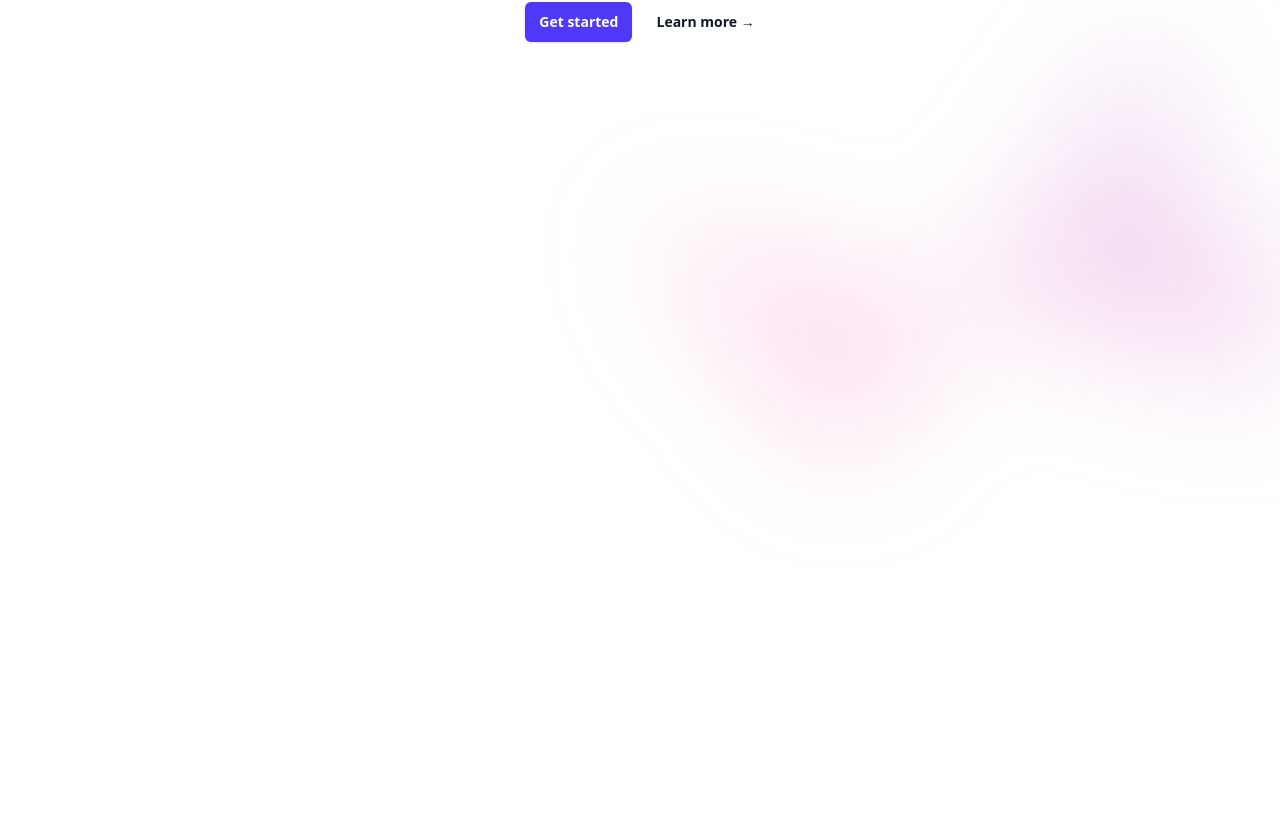
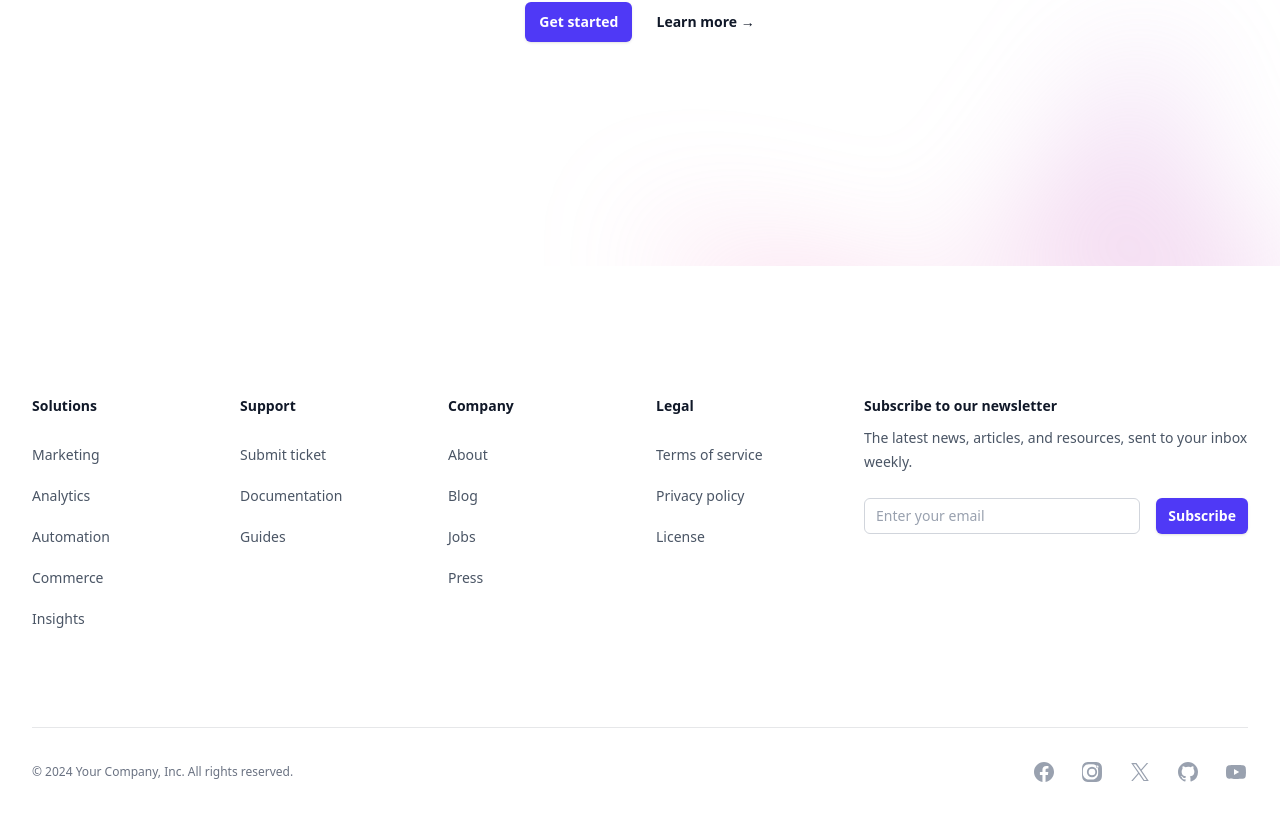
Before and after one commit to CodeWithKarol/scale-sail-app, an Angular app: page / in a window 1280 px wide. Shown: the part 622-1438 px from the top of the page. Before the commit the page ends 1086 px from the top, so only its background shows below. Built offline with nearby package versions, Linux system fonts and the light colour scheme.

Commit message:
Add footer component and update layout
Introduced a new Footer component with template and integrated it into the main app layout. Updated app module imports and enhanced the hero section's layout for better alignment and full viewport height.

```diff
--- a/src/app/app.html
+++ b/src/app/app.html
@@ -3,5 +3,6 @@
   <main>
     <app-hero />
   </main>
+  <app-footer />
 </div>
 <router-outlet />
--- a/src/app/app.ts
+++ b/src/app/app.ts
@@ -2,10 +2,11 @@ import { Component, signal } from '@angular/core';
 import { RouterOutlet } from '@angular/router';
 import { Header } from './header/header';
 import { Hero } from './hero/hero';
+import { Footer } from './footer/footer';
 
 @Component({
   selector: 'app-root',
-  imports: [RouterOutlet, Header, Hero],
+  imports: [RouterOutlet, Header, Hero, Footer],
   templateUrl: './app.html',
   styleUrl: './app.css',
 })
--- /dev/null
+++ b/src/app/footer/footer.html
@@ -0,0 +1,161 @@
+<footer class="bg-white" aria-labelledby="footer-heading">
+  <h2 id="footer-heading" class="sr-only">Footer</h2>
+  <div class="mx-auto max-w-7xl px-6 pb-8 pt-16 sm:pt-24 lg:px-8 lg:pt-32">
+    <div class="xl:grid xl:grid-cols-3 xl:gap-8">
+      <div class="grid grid-cols-2 gap-8 xl:col-span-2">
+        <div class="md:grid md:grid-cols-2 md:gap-8">
+          <div>
+            <h3 class="text-sm/6 font-semibold text-gray-900">Solutions</h3>
+            <ul role="list" class="mt-6 space-y-4">
+              <li>
+                <a href="#" class="text-sm/6 text-gray-600 hover:text-gray-900">Marketing</a>
+              </li>
+              <li>
+                <a href="#" class="text-sm/6 text-gray-600 hover:text-gray-900">Analytics</a>
+              </li>
+              <li>
+                <a href="#" class="text-sm/6 text-gray-600 hover:text-gray-900">Automation</a>
+              </li>
+              <li>
+                <a href="#" class="text-sm/6 text-gray-600 hover:text-gray-900">Commerce</a>
+              </li>
+              <li>
+                <a href="#" class="text-sm/6 text-gray-600 hover:text-gray-900">Insights</a>
+              </li>
+            </ul>
+          </div>
+          <div class="mt-10 md:mt-0">
+            <h3 class="text-sm/6 font-semibold text-gray-900">Support</h3>
+            <ul role="list" class="mt-6 space-y-4">
+              <li>
+                <a href="#" class="text-sm/6 text-gray-600 hover:text-gray-900">Submit ticket</a>
+              </li>
+              <li>
+                <a href="#" class="text-sm/6 text-gray-600 hover:text-gray-900">Documentation</a>
+              </li>
+              <li>
+                <a href="#" class="text-sm/6 text-gray-600 hover:text-gray-900">Guides</a>
+              </li>
+            </ul>
+          </div>
+        </div>
+        <div class="md:grid md:grid-cols-2 md:gap-8">
+          <div>
+            <h3 class="text-sm/6 font-semibold text-gray-900">Company</h3>
+            <ul role="list" class="mt-6 space-y-4">
+              <li>
+                <a href="#" class="text-sm/6 text-gray-600 hover:text-gray-900">About</a>
+              </li>
+              <li>
+                <a href="#" class="text-sm/6 text-gray-600 hover:text-gray-900">Blog</a>
+              </li>
+              <li>
+                <a href="#" class="text-sm/6 text-gray-600 hover:text-gray-900">Jobs</a>
+              </li>
+              <li>
+                <a href="#" class="text-sm/6 text-gray-600 hover:text-gray-900">Press</a>
+              </li>
+            </ul>
+          </div>
+          <div class="mt-10 md:mt-0">
+            <h3 class="text-sm/6 font-semibold text-gray-900">Legal</h3>
+            <ul role="list" class="mt-6 space-y-4">
+              <li>
+                <a href="#" class="text-sm/6 text-gray-600 hover:text-gray-900">Terms of service</a>
+              </li>
+              <li>
+                <a href="#" class="text-sm/6 text-gray-600 hover:text-gray-900">Privacy policy</a>
+              </li>
+              <li>
+                <a href="#" class="text-sm/6 text-gray-600 hover:text-gray-900">License</a>
+              </li>
+            </ul>
+          </div>
+        </div>
+      </div>
+      <div class="mt-10 xl:mt-0">
+        <h3 class="text-sm/6 font-semibold text-gray-900">Subscribe to our newsletter</h3>
+        <p class="mt-2 text-sm/6 text-gray-600">
+          The latest news, articles, and resources, sent to your inbox weekly.
+        </p>
+        <form class="mt-6 sm:flex sm:max-w-md">
+          <label for="email-address" class="sr-only">Email address</label>
+          <input
+            type="email"
+            name="email-address"
+            id="email-address"
+            autocomplete="email"
+            required
+            class="w-full min-w-0 appearance-none rounded-md bg-white px-3 py-1.5 text-base text-gray-900 outline outline-1 -outline-offset-1 outline-gray-300 placeholder:text-gray-400 focus:outline focus:outline-2 focus:-outline-offset-2 focus:outline-indigo-600 sm:w-64 sm:text-sm/6 xl:w-full"
+            placeholder="Enter your email"
+          />
+          <div class="mt-4 sm:ml-4 sm:mt-0 sm:shrink-0">
+            <button
+              type="submit"
+              class="flex w-full items-center justify-center rounded-md bg-indigo-600 px-3 py-2 text-sm font-semibold text-white shadow-sm hover:bg-indigo-500 focus-visible:outline focus-visible:outline-2 focus-visible:outline-offset-2 focus-visible:outline-indigo-600"
+            >
+              Subscribe
+            </button>
+          </div>
+        </form>
+      </div>
+    </div>
+    <div
+      class="mt-16 border-t border-gray-900/10 pt-8 sm:mt-20 lg:mt-24 lg:flex lg:items-center lg:justify-between"
+    >
+      <div class="flex gap-x-6 md:order-2">
+        <a href="#" class="text-gray-400 hover:text-gray-500">
+          <span class="sr-only">Facebook</span>
+          <svg class="size-6" fill="currentColor" viewBox="0 0 24 24" aria-hidden="true">
+            <path
+              fill-rule="evenodd"
+              d="M22 12c0-5.523-4.477-10-10-10S2 6.477 2 12c0 4.991 3.657 9.128 8.438 9.878v-6.987h-2.54V12h2.54V9.797c0-2.506 1.492-3.89 3.777-3.89 1.094 0 2.238.195 2.238.195v2.46h-1.26c-1.243 0-1.63.771-1.63 1.562V12h2.773l-.443 2.89h-2.33v6.988C18.343 21.128 22 16.991 22 12z"
+              clip-rule="evenodd"
+            />
+          </svg>
+        </a>
+        <a href="#" class="text-gray-400 hover:text-gray-500">
+          <span class="sr-only">Instagram</span>
+          <svg class="size-6" fill="currentColor" viewBox="0 0 24 24" aria-hidden="true">
+            <path
+              fill-rule="evenodd"
+              d="M12.315 2c2.43 0 2.784.013 3.808.06 1.064.049 1.791.218 2.427.465a4.902 4.902 0 011.772 1.153 4.902 4.902 0 011.153 1.772c.247.636.416 1.363.465 2.427.048 1.067.06 1.407.06 4.123v.08c0 2.643-.012 2.987-.06 4.043-.049 1.064-.218 1.791-.465 2.427a4.902 4.902 0 01-1.153 1.772 4.902 4.902 0 01-1.772 1.153c-.636.247-1.363.416-2.427.465-1.067.048-1.407.06-4.123.06h-.08c-2.643 0-2.987-.012-4.043-.06-1.064-.049-1.791-.218-2.427-.465a4.902 4.902 0 01-1.772-1.153 4.902 4.902 0 01-1.153-1.772c-.247-.636-.416-1.363-.465-2.427-.047-1.024-.06-1.379-.06-3.808v-.63c0-2.43.013-2.784.06-3.808.049-1.064.218-1.791.465-2.427a4.902 4.902 0 011.153-1.772 4.902 4.902 0 011.772-1.153c.636-.247 1.363-.416 2.427-.465C9.673 2.013 10.03 2 12.48 2h.165zm-1.96 2.193c-2.713.123-3.034.144-4.097.628-.729.332-1.204.75-1.62 1.166-.416.416-.834.891-1.166 1.62-.484 1.063-.505 1.383-.628 4.097v.32c.123 2.713.144 3.034.628 4.097.332.729.75 1.204 1.166 1.62.416.416.891.834 1.62 1.166 1.063.484 1.383.505 4.097.628h.32c2.713-.123 3.034-.144 4.097-.628.729-.332 1.204-.75 1.62-1.166.416-.416.834-.891 1.166-1.62.484-1.063.505-1.383.628-4.097v-.32c-.123-2.713-.144-3.034-.628-4.097-.332-.729-.75-1.204-1.166-1.62-.416-.416-.891-.834-1.62-1.166-1.063-.484-1.383-.505-4.097-.628-.93-.043-1.216-.056-2.657-.056-1.441 0-1.727.013-2.657.056zM12 6.865a5.135 5.135 0 110 10.27 5.135 5.135 0 010-10.27zm0 1.802a3.333 3.333 0 100 6.666 3.333 3.333 0 000-6.666zm5.338-3.205a1.2 1.2 0 110 2.4 1.2 1.2 0 010-2.4z"
+              clip-rule="evenodd"
+            />
+          </svg>
+        </a>
+        <a href="#" class="text-gray-400 hover:text-gray-500">
+          <span class="sr-only">X</span>
+          <svg class="size-6" fill="currentColor" viewBox="0 0 24 24" aria-hidden="true">
+            <path
+              d="M13.6823 10.6218L20.2391 3H18.6854L12.9921 9.61788L8.44486 3H3.2002L10.0765 13.0074L3.2002 21H4.75404L10.7663 14.0113L15.5685 21H20.8131L13.6819 10.6218H13.6823ZM11.5541 13.0956L10.8574 12.0991L5.31391 4.16971H7.70053L12.1742 10.5689L12.8709 11.5655L18.6861 19.8835H16.2995L11.5541 13.096V13.0956Z"
+            />
+          </svg>
+        </a>
+        <a href="#" class="text-gray-400 hover:text-gray-500">
+          <span class="sr-only">GitHub</span>
+          <svg class="size-6" fill="currentColor" viewBox="0 0 24 24" aria-hidden="true">
+            <path
+              fill-rule="evenodd"
+              d="M12 2C6.477 2 2 6.484 2 12.017c0 4.425 2.865 8.18 6.839 9.504.5.092.682-.217.682-.483 0-.237-.008-.868-.013-1.703-2.782.605-3.369-1.343-3.369-1.343-.454-1.158-1.11-1.466-1.11-1.466-.908-.62.069-.608.069-.608 1.003.07 1.531 1.032 1.531 1.032.892 1.53 2.341 1.088 2.91.832.092-.647.35-1.088.636-1.338-2.22-.253-4.555-1.113-4.555-4.951 0-1.093.39-1.988 1.029-2.688-.103-.253-.446-1.272.098-2.65 0 0 .84-.27 2.75 1.026A9.564 9.564 0 0112 6.844c.85.004 1.705.115 2.504.337 1.909-1.296 2.747-1.027 2.747-1.027.546 1.379.202 2.398.1 2.651.64.7 1.028 1.595 1.028 2.688 0 3.848-2.339 4.695-4.566 4.943.359.309.678.92.678 1.855 0 1.338-.012 2.419-.012 2.747 0 .268.18.58.688.482A10.019 10.019 0 0022 12.017C22 6.484 17.522 2 12 2z"
+              clip-rule="evenodd"
+            />
+          </svg>
+        </a>
+        <a href="#" class="text-gray-400 hover:text-gray-500">
+          <span class="sr-only">YouTube</span>
+          <svg class="size-6" fill="currentColor" viewBox="0 0 24 24" aria-hidden="true">
+            <path
+              fill-rule="evenodd"
+              d="M19.812 5.418c.861.23 1.538.907 1.768 1.768C21.998 8.746 22 12 22 12s0 3.255-.418 4.814a2.504 2.504 0 0 1-1.768 1.768c-1.56.419-7.814.419-7.814.419s-6.255 0-7.814-.419a2.505 2.505 0 0 1-1.768-1.768C2 15.255 2 12 2 12s0-3.255.417-4.814a2.507 2.507 0 0 1 1.768-1.768C5.744 5 11.998 5 11.998 5s6.255 0 7.814.418ZM15.194 12 10 15V9l5.194 3Z"
+              clip-rule="evenodd"
+            />
+          </svg>
+        </a>
+      </div>
+      <p class="mt-8 text-xs leading-5 text-gray-500 md:order-1 md:mt-0">
+        &copy; 2024 Your Company, Inc. All rights reserved.
+      </p>
+    </div>
+  </div>
+</footer>
--- a/src/app/hero/hero.html
+++ b/src/app/hero/hero.html
@@ -1,4 +1,4 @@
-<div class="relative isolate px-6 pt-14 lg:px-8">
+<div class="relative isolate px-6 pt-14 lg:px-8 min-h-screen flex items-center overflow-hidden">
   <div
     class="absolute inset-x-0 -top-40 -z-10 transform-gpu overflow-hidden blur-3xl sm:-top-80"
     aria-hidden="true"
```
Also changed, not shown: src/app/footer/footer.ts (added, +8 -0 lines).
